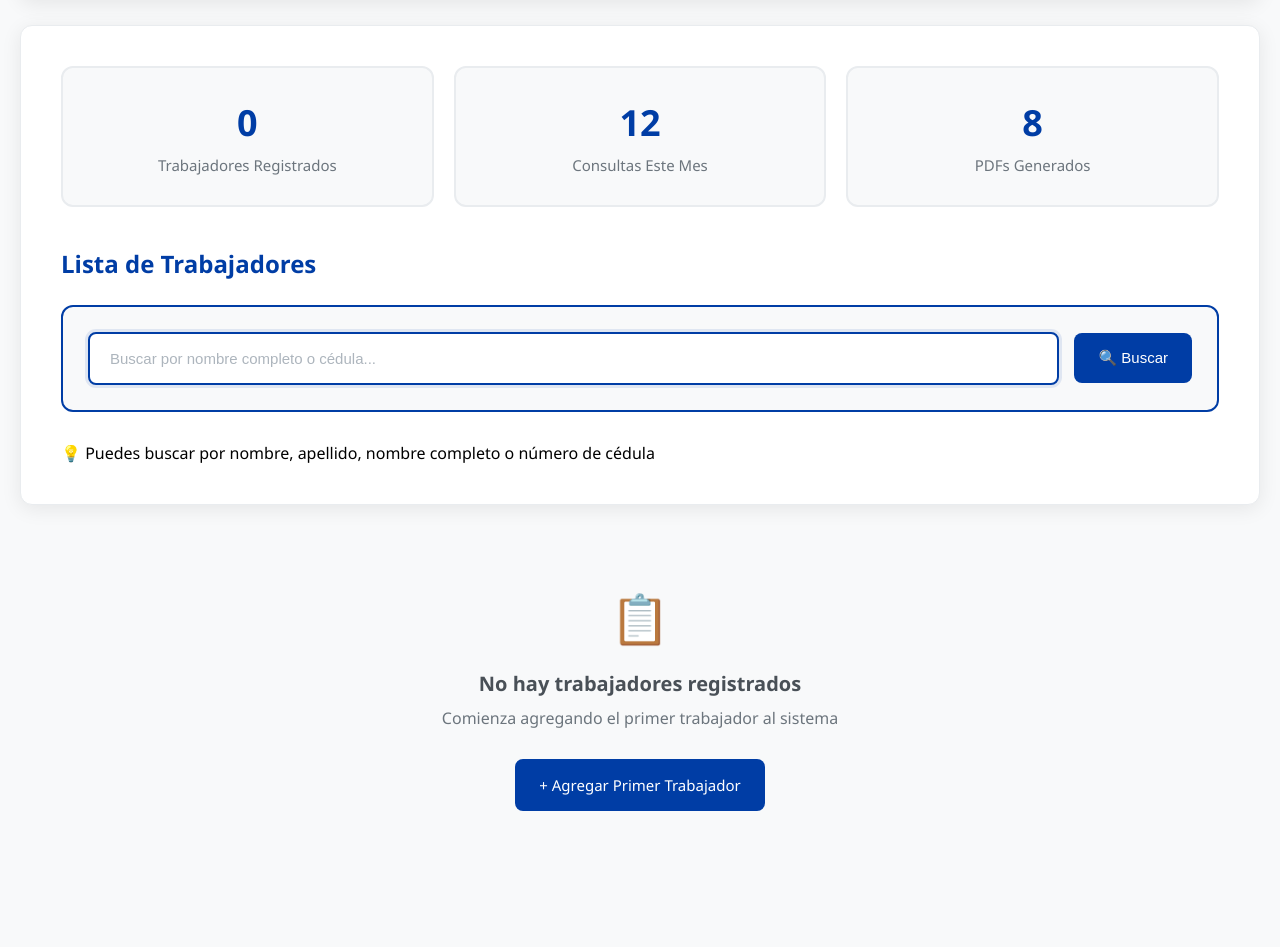
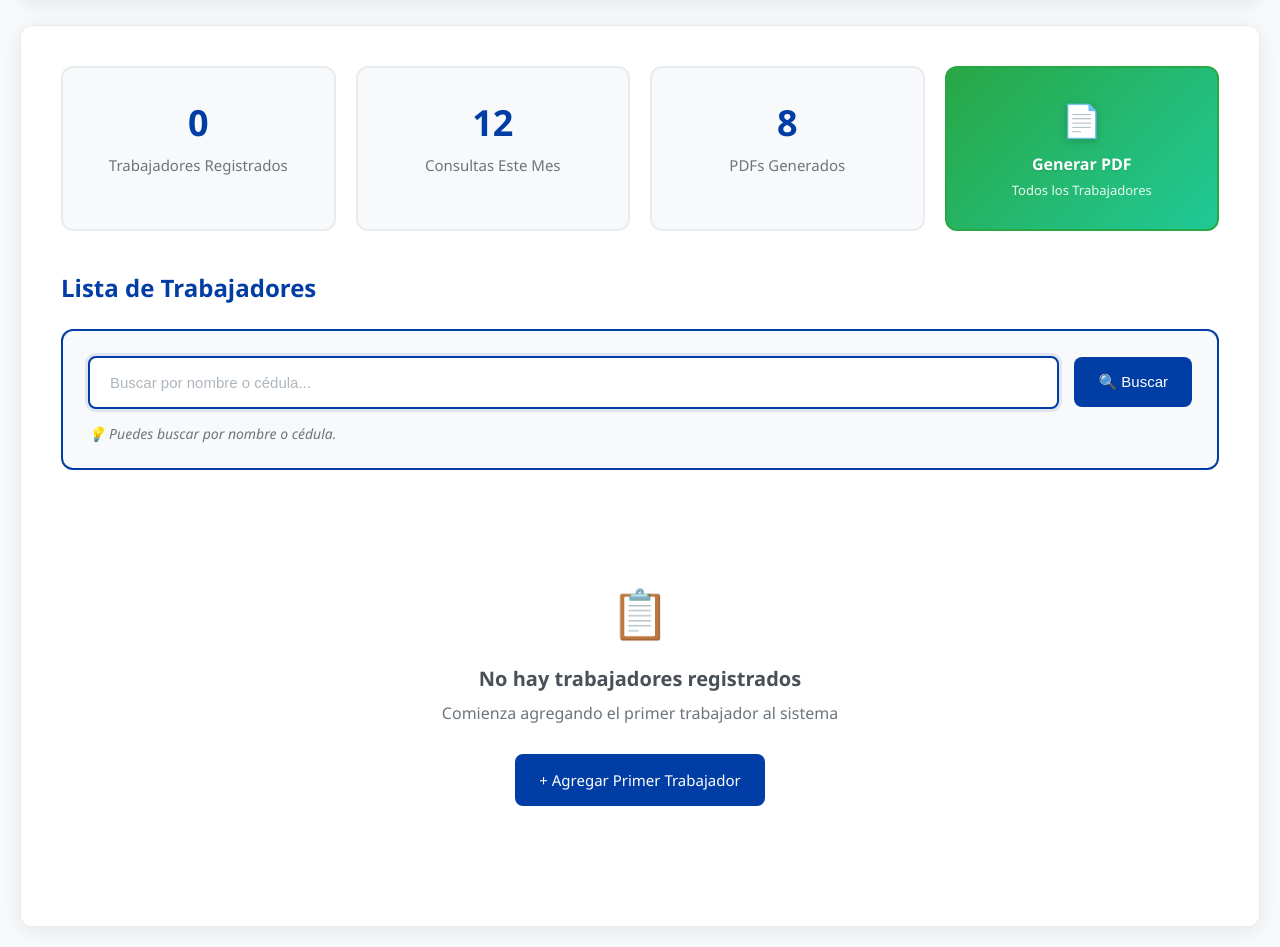
Before and after one commit to CesarBLC/sistema-trabajadores-v2, a Flask app: template templates/admin_dashboard.html in a window 1280 px wide. Shown: the part 169-1116 px from the top of the page. Before the commit the page ends 980 px from the top, so only its background shows below. Run offline with Flask 3, Linux system fonts and the light colour scheme; the template is opened without the code that fills it, so the values that code supplies are empty; some libraries are stand-ins or nearby versions.

Commit message:
Nueva funcion agregada

```diff
--- a/app.py
+++ b/app.py
@@ -13,6 +13,14 @@ from werkzeug.utils import secure_filename
 import cloudinary
 import cloudinary.uploader
 import cloudinary.api
+from reportlab.lib.pagesizes import letter, A4
+from reportlab.platypus import SimpleDocTemplate, Table, TableStyle, Paragraph, Spacer
+from reportlab.lib.styles import getSampleStyleSheet, ParagraphStyle
+from reportlab.lib.units import inch
+from reportlab.lib import colors
+from reportlab.lib.enums import TA_CENTER
+from datetime import datetime
+
 
 app = Flask(__name__)
 app.secret_key = '10000'  # Cambia esto por una clave segura
@@ -802,6 +810,125 @@ def generar_pdf(persona_id):
     except Exception as e:
         return f"Error generando PDF: {str(e)}", 500
 
+# Nueva ruta para generar PDF con todos los trabajadores
+@app.route('/admin/pdf_todos')
+@login_required
+def generar_pdf_todos():
+    try:
+        # Obtener todos los trabajadores
+        personas = execute_query(
+            "SELECT nombres, apellidos, cedula, cargo, fecha_emision, sindicato FROM personas ORDER BY apellidos, nombres",
+            fetch=True
+        )
+
+        if not personas:
+            flash('No hay trabajadores registrados para generar el PDF', 'warning')
+            return redirect(url_for('admin_dashboard'))
+
+        # Crear el PDF
+        buffer = BytesIO()
+        doc = SimpleDocTemplate(buffer,
+                              pagesize=A4,
+                              topMargin=0.5*inch,
+                              bottomMargin=0.5*inch,
+                              leftMargin=0.5*inch,
+                              rightMargin=0.5*inch)
+
+        # Estilos
+        styles = getSampleStyleSheet()
+        title_style = ParagraphStyle(
+            'CustomTitle',
+            parent=styles['Heading1'],
+            fontSize=16,
+            spaceAfter=30,
+            alignment=TA_CENTER,
+            textColor=colors.darkblue
+        )
+
+        # Contenido del PDF
+        story = []
+
+        # Título
+        titulo = Paragraph("LISTADO COMPLETO DE TRABAJADORES", title_style)
+        story.append(titulo)
+
+        # Información del reporte
+        fecha_actual = datetime.now().strftime("%d/%m/%Y %H:%M")
+        fecha_para = Paragraph(f"Generado el: {fecha_actual}", styles['Normal'])
+        story.append(fecha_para)
+        story.append(Spacer(1, 20))
+
+        # Total de trabajadores
+        total_trabajadores = Paragraph(f"Total de trabajadores: {len(personas)}", styles['Heading3'])
+        story.append(total_trabajadores)
+        story.append(Spacer(1, 20))
+
+        # Crear tabla con los datos
+        data = [['N°', 'Nombre Completo', 'Cédula', 'Cargo', 'Sindicato', 'Fecha Emisión']]
+
+        # Agregar datos de trabajadores
+        for i, persona in enumerate(personas, 1):
+            # Convertir a dict según el tipo de base de datos
+            if DATABASE_URL:
+                p = dict(persona)
+            else:
+                p = dict(persona)
+
+            nombre_completo = f"{p['nombres']} {p['apellidos']}"
+            fecha_emision = p['fecha_emision'].strftime("%d/%m/%Y") if p['fecha_emision'] else "N/A"
+            sindicato = p.get('sindicato', 'No asignado') or 'No asignado'
+
+            data.append([
+                str(i),
+                nombre_completo,
+                p['cedula'],
+                p['cargo'],
+                sindicato,
+                fecha_emision
+            ])
+
+        # Crear y estilizar la tabla
+        table = Table(data, colWidths=[0.4*inch, 2.2*inch, 1.1*inch, 1.8*inch, 0.8*inch, 1.0*inch])
+        table.setStyle(TableStyle([
+            # Estilo del encabezado
+            ('BACKGROUND', (0, 0), (-1, 0), colors.darkblue),
+            ('TEXTCOLOR', (0, 0), (-1, 0), colors.whitesmoke),
+            ('ALIGN', (0, 0), (-1, -1), 'CENTER'),
+            ('FONTNAME', (0, 0), (-1, 0), 'Helvetica-Bold'),
+            ('FONTSIZE', (0, 0), (-1, 0), 9),
+
+            # Estilo del contenido
+            ('FONTNAME', (0, 1), (-1, -1), 'Helvetica'),
+            ('FONTSIZE', (0, 1), (-1, -1), 8),
+            ('GRID', (0, 0), (-1, -1), 1, colors.black),
+            ('VALIGN', (0, 0), (-1, -1), 'MIDDLE'),
+
+            # Alternar colores de filas
+            ('ROWBACKGROUNDS', (0, 1), (-1, -1), [colors.white, colors.lightgrey]),
+        ]))
+
+        story.append(table)
+
+        # Construir el PDF
+        doc.build(story)
+
+        # Preparar respuesta
+        buffer.seek(0)
+        fecha_archivo = datetime.now().strftime("%Y%m%d_%H%M%S")
+        filename = f"todos_trabajadores_{fecha_archivo}.pdf"
+
+        return send_file(
+            buffer,
+            as_attachment=True,
+            download_name=filename,
+            mimetype='application/pdf'
+        )
+
+    except Exception as e:
+        print(f"❌ Error al generar PDF: {e}")
+        flash(f'Error al generar el PDF: {str(e)}', 'error')
+        return redirect(url_for('admin_dashboard'))
+
 if __name__ == '__main__':
     # Inicializar pool de conexiones
     if DATABASE_URL:
--- a/templates/admin_dashboard.html
+++ b/templates/admin_dashboard.html
@@ -138,6 +138,15 @@
             background: #545b62;
         }
 
+        .btn-success {
+            background: #28a745;
+            color: white;
+        }
+
+        .btn-success:hover {
+            background: #218838;
+        }
+
         .container {
             background: white;
             padding: 40px;
@@ -177,6 +186,65 @@
             font-size: 15px;
             color: #6c757d;
             font-weight: 500;
+        }
+
+        /* Estilos para la tarjeta especial del botón PDF */
+        .stat-card-action {
+            background: linear-gradient(135deg, #28a745 0%, #20c997 100%);
+            border: 2px solid #28a745;
+            color: white;
+            cursor: pointer;
+            text-decoration: none;
+            display: flex;
+            flex-direction: column;
+            align-items: center;
+            justify-content: center;
+            transition: all 0.3s ease;
+            position: relative;
+            overflow: hidden;
+        }
+
+        .stat-card-action:hover {
+            transform: translateY(-2px);
+            box-shadow: 0 8px 25px rgba(40, 167, 69, 0.3);
+            border-color: #1e7e34;
+        }
+
+        .stat-card-action::before {
+            content: '';
+            position: absolute;
+            top: -2px;
+            left: -2px;
+            right: -2px;
+            bottom: -2px;
+            background: linear-gradient(45deg, #28a745, #20c997, #17a2b8, #28a745);
+            border-radius: 12px;
+            z-index: -1;
+            animation: gradient-border 3s ease infinite;
+        }
+
+        @keyframes gradient-border {
+            0%, 100% { background-position: 0% 50%; }
+            50% { background-position: 100% 50%; }
+        }
+
+        .stat-card-action .stat-icon {
+            font-size: 32px;
+            margin-bottom: 12px;
+            filter: drop-shadow(0 2px 4px rgba(0,0,0,0.2));
+        }
+
+        .stat-card-action .stat-title {
+            font-size: 16px;
+            font-weight: 600;
+            margin-bottom: 6px;
+            text-shadow: 0 1px 2px rgba(0,0,0,0.1);
+        }
+
+        .stat-card-action .stat-subtitle {
+            font-size: 13px;
+            opacity: 0.9;
+            font-weight: 400;
         }
 
         .section-title {
@@ -692,6 +760,12 @@
                 <div class="stat-number">8</div>
                 <div class="stat-label">PDFs Generados</div>
             </div>
+            <!-- NUEVO BOTÓN PDF TODOS LOS TRABAJADORES -->
+            <a href="{{ url_for('generar_pdf_todos') }}" class="stat-card stat-card-action">
+                <div class="stat-icon">📄</div>
+                <div class="stat-title">Generar PDF</div>
+                <div class="stat-subtitle">Todos los Trabajadores</div>
+            </a>
         </div>
 
         <!-- Lista de trabajadores -->
@@ -704,7 +778,7 @@
                     <input type="text"
                            name="busqueda"
                            class="search-input"
-                   placeholder="Buscar por nombre completo o cédula..."
+                           placeholder="Buscar por nombre o cédula..."
                            value="{{ request.args.get('busqueda', '') }}"
                            autocomplete="off">
                 </div>
@@ -719,8 +793,8 @@
                     {% endif %}
                 </div>
             </form>
-</div>
-                💡 Puedes buscar por nombre, apellido, nombre completo o número de cédula
+            <div class="search-info">
+                💡 Puedes buscar por nombre o cédula.
             </div>
         </div>
 
@@ -760,7 +834,8 @@
                                 {% else %}
                                     <div class="photo-placeholder-mini">👤</div>
                                 {% endif %}
-</td>                            <td data-label="Nombres">{{ persona.nombres }}</td>
+                            </td>
+                            <td data-label="Nombres">{{ persona.nombres }}</td>
                             <td data-label="Apellidos">{{ persona.apellidos }}</td>
                             <td data-label="Cédula">{{ persona.cedula }}</td>
                             <td data-label="Cargo">{{ persona.cargo }}</td>
```
Lines whose indentation alone changed are shown as unchanged.
